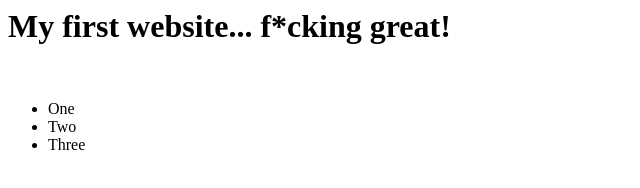
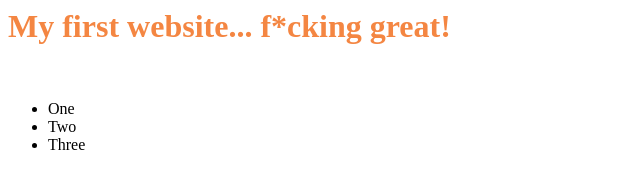
Before and after one commit to gautierschaffter/gautierschaffter.github.io, a plain HTML site: page index.html in a window 1280 px wide. Shown: the whole page, without its empty margins (0-640 px from the left). Drawn offline with Linux system fonts and the light colour scheme.

Commit message:
a lil' bit of CSS

```diff
--- a/index.html
+++ b/index.html
@@ -1,5 +1,6 @@
 <html>
   <h1>My first website... f*cking great!</h1><br>
+  <link rel="stylesheet" href="main.css">
   <ul>
     <li>One</li>
     <li>Two</li>
--- /dev/null
+++ b/main.css
@@ -0,0 +1,3 @@
+h1 {
+    color: #f48642;
+}
```
